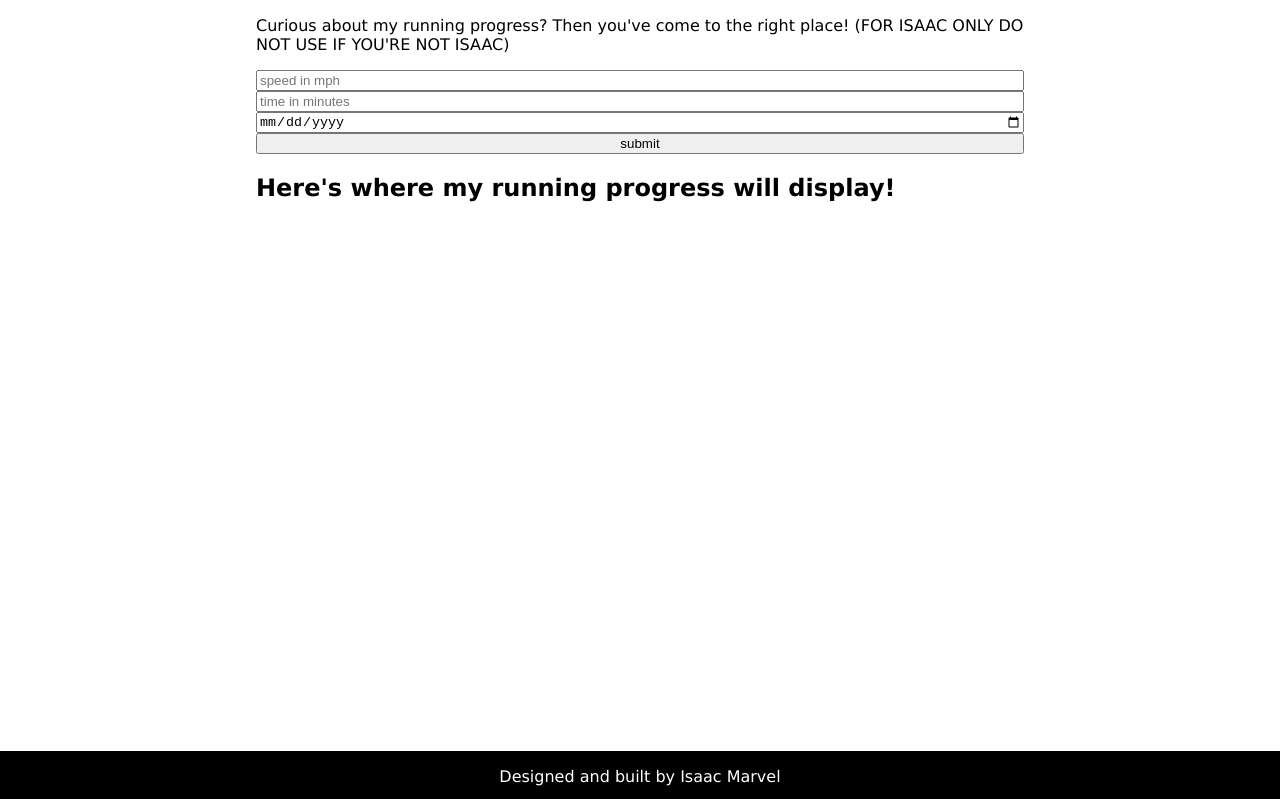
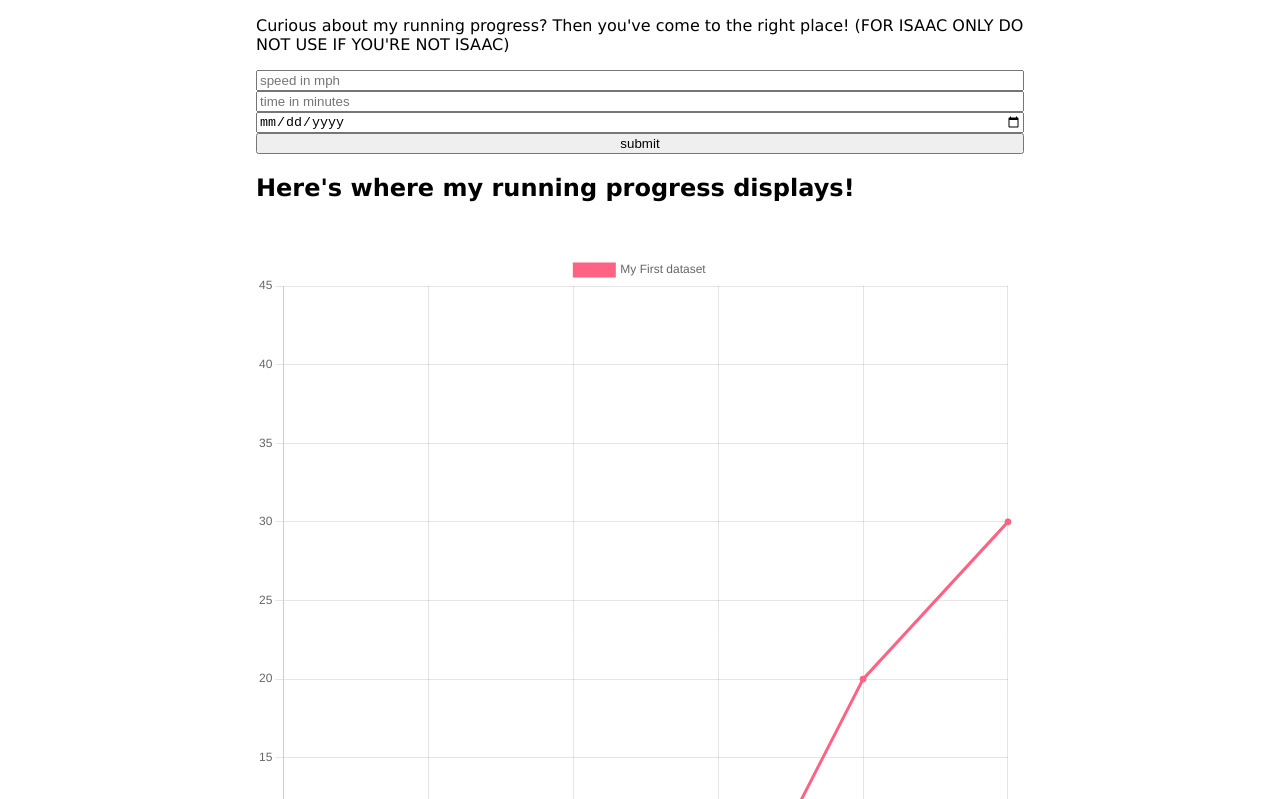
Before and after one commit to isaacmarvel/runTracker, a website: page public/index.html in a window 1280 px wide. Shown: the part 153-952 px from the top of the page. Drawn offline with nearby package versions, Linux system fonts and the light colour scheme; no server answers.

Commit message:
Got chart.js to display on page

```diff
--- /dev/null
+++ b/public/chart.js
@@ -0,0 +1,30 @@
+
+        const labels = [
+          'January',
+          'February',
+          'March',
+          'April',
+          'May',
+          'June',
+        ];
+
+        const graphData = {
+          labels: labels,
+          datasets: [{
+            label: 'My First dataset',
+            backgroundColor: 'rgb(255, 99, 132)',
+            borderColor: 'rgb(255, 99, 132)',
+            data: [0, 10, 5, 2, 20, 30, 45],
+          }]
+        };
+
+        const config = {
+          type: 'line',
+          data: graphData,
+          options: {}
+        };
+
+        const myChart = new Chart(
+          document.getElementById('myChart'),
+          config
+        );
--- a/public/index.html
+++ b/public/index.html
@@ -7,7 +7,7 @@
     <title>Runtracker</title>
     <link rel="stylesheet" href="style.css">
     <link rel="stylesheet" href="https://cdnjs.cloudflare.com/ajax/libs/font-awesome/4.7.0/css/font-awesome.min.css">
-    <script type="text/javascript" src="client.js" defer></script>
+
 </head>
 <body>
 
@@ -31,14 +31,19 @@
         <input id="date" type="date" placeholder="date">
         <button id="submit" onclick="sendData()">submit</button>
 
-        <h2 id="intro">Here's where my running progress will display!</h2>
-            <ul id="infoList">
+        <h2 id="intro">Here's where my running progress displays!</h2>
 
-            </ul>
+            <ul id="infoList"></ul>
+
+            <canvas id="myChart" width="300" height="300"></canvas>
 
     </main>
     <footer>
         <p>Designed and built by Isaac Marvel</p>
     </footer>
+
+    <script type="text/javascript" src="client.js"></script>
+    <script src="https://cdnjs.cloudflare.com/ajax/libs/Chart.js/3.8.0/chart.min.js"></script>
+    <script src="chart.js"></script>
 </body>
 </html>
```
Also changed, not shown: app.js (+11 -4 lines), public/client.js (indentation only), 1 other file.
